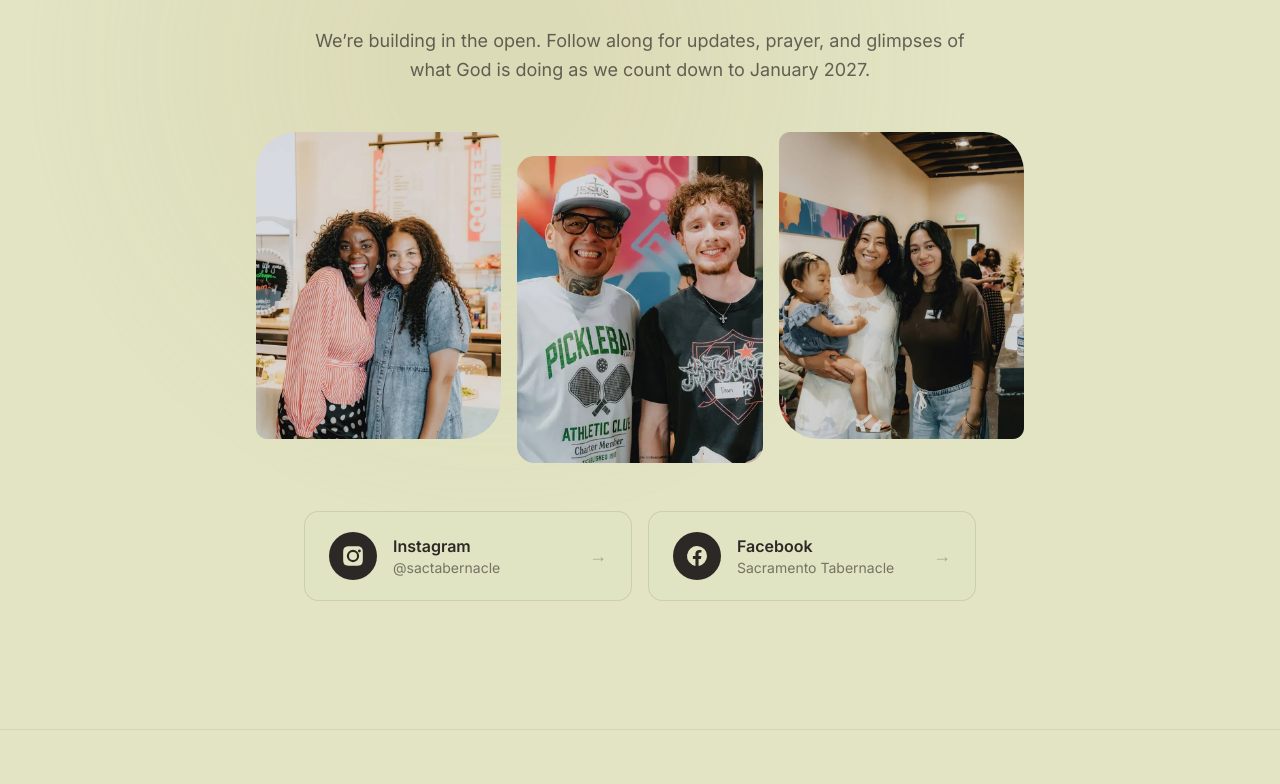
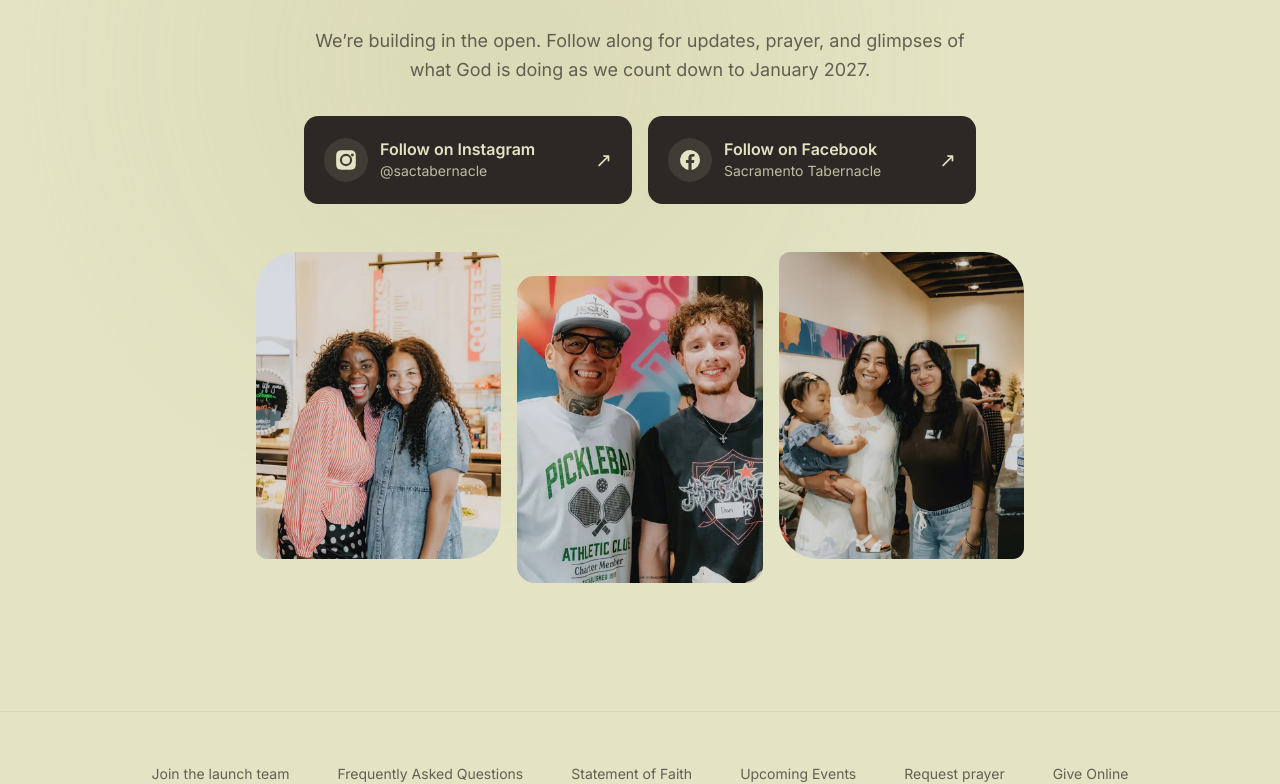
Before and after one commit to Sacramento-Tabernacle/www, a Next.js app: page / in a window 1280 px wide. Shown: the part 4425-5209 px from the top of the page. Built offline with nearby package versions, Linux system fonts and the light colour scheme.

Commit message:
Make social follow links prominent before community photos

```diff
--- a/src/components/sections/Connect.tsx
+++ b/src/components/sections/Connect.tsx
@@ -3,14 +3,14 @@ import { socials } from "@/lib/socials";
 
 export default function Connect() {
   return (
-    <section id="connect" className="relative bg-sage-cream overflow-hidden">
+    <section id="connect" className="relative bg-sage-cream overflow-hidden scroll-mt-24">
       {/* Ambient wash */}
       <div className="absolute inset-0 pointer-events-none">
         <div className="wash absolute top-0 right-1/4 w-[940px] h-[940px] bg-golden-valley/20 -translate-y-1/3" />
       </div>
 
       <div className="relative max-w-7xl mx-auto px-6 pb-16 md:pb-32">
-        <div className="max-w-2xl mx-auto text-center mb-12">
+        <div className="max-w-2xl mx-auto text-center mb-8">
           <p className="text-delta-stone/60 text-sm tracking-widest uppercase mb-6">Stay Connected</p>
           <h2 className="text-4xl md:text-5xl font-heading font-bold text-delta-stone mb-6 leading-[1.05]">
             Follow the{" "}
@@ -23,7 +23,33 @@ export default function Connect() {
           </p>
         </div>
 
-        <div className="grid grid-cols-2 sm:grid-cols-3 gap-3 sm:gap-4 max-w-3xl mx-auto mb-8 sm:mb-12 sm:pb-6">
+        <nav aria-label="Follow Sacramento Tabernacle" className="grid sm:grid-cols-2 gap-3 sm:gap-4 max-w-2xl mx-auto mb-8 sm:mb-12">
+          {socials.map((social) => (
+            <a
+              key={social.name}
+              href={social.href}
+              target="_blank"
+              rel="noopener noreferrer"
+              aria-label={`Follow Sacramento Tabernacle on ${social.name}`}
+              className="group flex min-h-[88px] items-center gap-3 rounded-2xl bg-delta-stone px-5 py-4 text-sage-cream hover:bg-sycamore transition-colors duration-200"
+            >
+              <span className="inline-flex items-center justify-center w-11 h-11 flex-none rounded-full bg-sage-cream/10 text-sage-cream transition-colors duration-200">
+                <svg viewBox="0 0 24 24" fill="currentColor" className="w-6 h-6" aria-hidden="true">
+                  <path d={social.path} />
+                </svg>
+              </span>
+              <span className="flex-1 min-w-0">
+                <span className="block font-semibold leading-snug">Follow on {social.name}</span>
+                <span className="block text-sage-cream/80 text-sm leading-relaxed break-words">{social.handle}</span>
+              </span>
+              <span className="flex-none text-sage-cream text-xl" aria-hidden="true">
+                &#8599;
+              </span>
+            </a>
+          ))}
+        </nav>
+
+        <div className="grid grid-cols-2 sm:grid-cols-3 gap-3 sm:gap-4 max-w-3xl mx-auto sm:pb-6">
           <div className="relative col-span-2 sm:col-span-1 aspect-[16/9] sm:aspect-[4/5] overflow-hidden rounded-tl-[2.5rem] rounded-br-[2.5rem] rounded-tr-xl rounded-bl-xl">
             <Image
               src="/photos/community-friendships.webp"
@@ -52,32 +78,6 @@ export default function Connect() {
             />
           </div>
         </div>
-
-        <div className="grid sm:grid-cols-2 gap-4 max-w-2xl mx-auto">
-          {socials.map((social) => (
-            <a
-              key={social.name}
-              href={social.href}
-              target="_blank"
-              rel="noopener noreferrer"
-              aria-label={`Follow Sacramento Tabernacle on ${social.name}`}
-              className="group flex items-center gap-4 rounded-2xl border border-delta-stone/12 bg-sage-cream/60 px-6 py-5 hover:border-sycamore/40 transition-colors duration-200"
-            >
-              <span className="inline-flex items-center justify-center w-12 h-12 flex-none rounded-full bg-delta-stone text-sage-cream group-hover:bg-sycamore transition-colors duration-200">
-                <svg viewBox="0 0 24 24" fill="currentColor" className="w-6 h-6" aria-hidden="true">
-                  <path d={social.path} />
-                </svg>
-              </span>
-              <span className="flex-1 min-w-0">
-                <span className="block text-delta-stone font-semibold">{social.name}</span>
-                <span className="block text-delta-stone/60 text-sm truncate">{social.handle}</span>
-              </span>
-              <span className="text-delta-stone/30 text-lg group-hover:text-sycamore group-hover:translate-x-0.5 transition duration-200" aria-hidden="true">
-                &rarr;
-              </span>
-            </a>
-          ))}
-        </div>
       </div>
     </section>
   );
```
